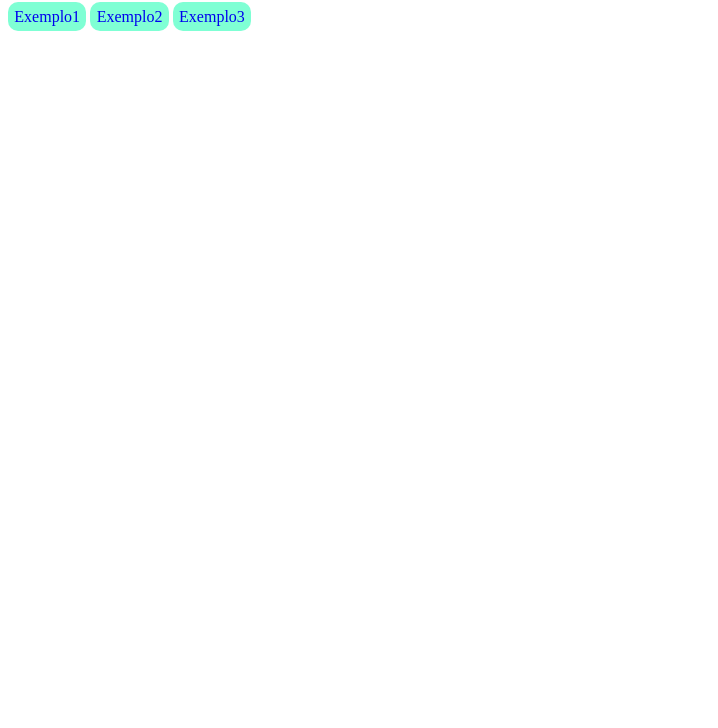
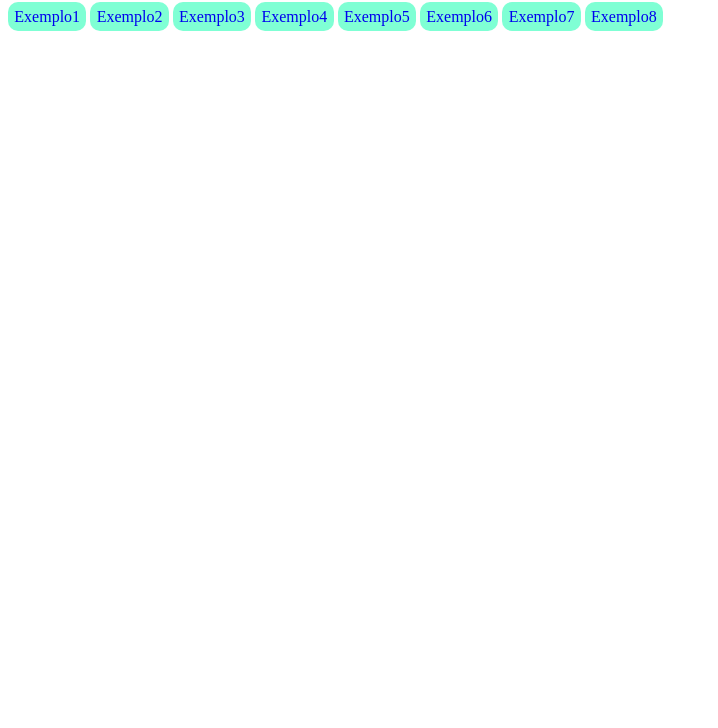
Before and after one commit to Pbs04/ExerciciosJavaScript, a plain HTML site: page index.html in a window 1280 px wide. Shown: the part 72-800 px from the top of the page, without its empty margins (0-718 px from the left). Drawn offline with Linux system fonts and the light colour scheme.

Commit message:
Update index.html

```diff
--- a/index.html
+++ b/index.html
@@ -19,5 +19,10 @@
     <a href="exemplo1.html"> Exemplo1</a>
     <a href="exemplo2.html"> Exemplo2</a>
     <a href="exemplo3.html"> Exemplo3</a>
+    <a href="exemplo4.html"> Exemplo4</a>
+    <a href="exemplo5.html"> Exemplo5</a>
+    <a href="exemplo6.html"> Exemplo6</a>
+    <a href="exemplo7.html"> Exemplo7</a>
+    <a href="exemplo8.html"> Exemplo8</a>
 </body>
 </html>
```
